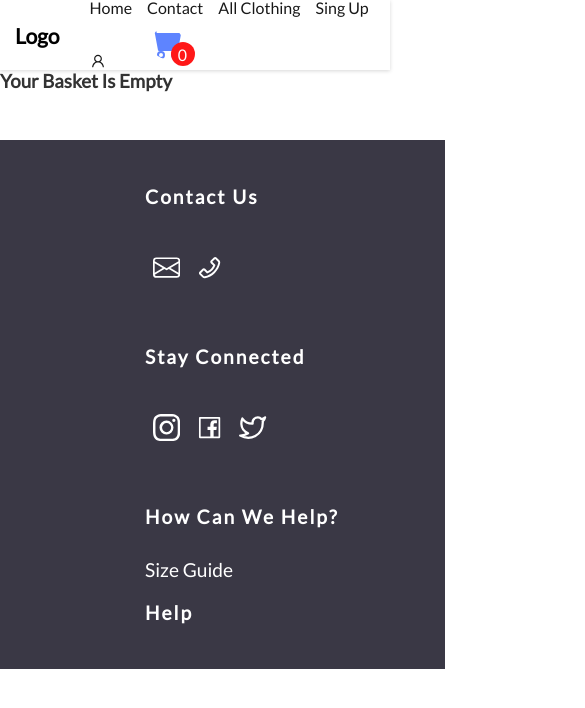
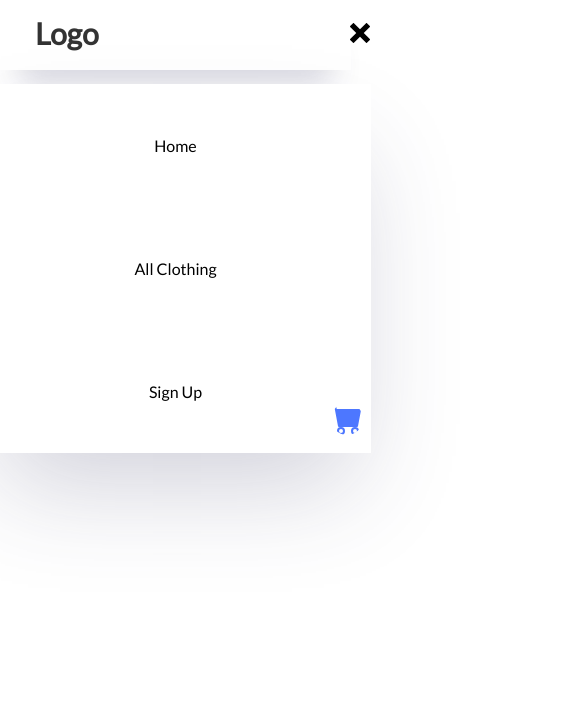
Before and after one commit to zulfiya-yumagulova/flapper-ecommerce, a React (Create React App) app in the folder e-commerce/: page /basket in a window 390 px wide. Shown: the top 708 px of the page, 585 px wide, since content can reach past the window. Built offline with nearby package versions, Linux system fonts and the light colour scheme.

Commit message:
app almost responsive, needs to fix few issues

```diff
--- a/e-commerce/src/Componets/Basket.js
+++ b/e-commerce/src/Componets/Basket.js
@@ -22,7 +22,7 @@ function Basket() {
   const emptyBasket = () => {
     return (
       <div className="emty-basket" data-testid="empty-basket">
-        <h3>Your Basket Is Empty</h3>
+        <h3 className="emty-basket"> Your Basket Is Empty</h3>
       </div>
     );
   };
@@ -38,7 +38,7 @@ function Basket() {
                 <img src={product.image} alt={product.title} />
               </div>
               <div className="details">
-                <div className="title">
+                <div className="basket-title">
                   <h3>{product.title}</h3>
                 </div>
               </div>
@@ -49,7 +49,7 @@ function Basket() {
                 <h4 className="total">
                   Total Price
                   <span className="total-price">
-                    {getPriceForItem(product.qty, product.price)}
+                    £{getPriceForItem(product.qty, product.price)}
                   </span>
                 </h4>
               </div>
--- a/e-commerce/src/Componets/Footer.js
+++ b/e-commerce/src/Componets/Footer.js
@@ -7,34 +7,34 @@ import { FiTwitter } from "react-icons/fi";
 import "./styles/Footer.css";
 
 function Footer() {
-  return (
-    <footer className="footer">
-      <div id="contact" className="icons-contact">
-        <h4 className="footer-header">Contact Us</h4>
-        <BsEnvelope className="icon" />
-        <AiOutlinePhone className="icon" />
-      </div>
-      <div className="follow-icons">
-        <h4 className="footer-header">Stay Connected</h4>
-        <BsInstagram className="icon" />
-        <AiOutlineFacebook className="icon" />
-        <FiTwitter className="icon" />
-      </div>
-      <div className="help">
-        <h4 className="footer-header">How Can We Help?</h4>
-        <a
-          href="https://www.laughinghens.com/clothing-size-conversion-chart"
-          target="_blank"
-          className="size-link"
-        >
-          Size Guide
-        </a>
-        <h4 className="footer-header" id="help">
-          Help
-        </h4>
-      </div>
-    </footer>
-  );
+  // return (
+  // <footer className="footer">
+  //   <div id="contact" className="icons-contact">
+  //     <h4 className="footer-header">Contact Us</h4>
+  //     <BsEnvelope className="icon" />
+  //     <AiOutlinePhone className="icon" />
+  //   </div>
+  //   <div className="follow-icons">
+  //     <h4 className="footer-header">Stay Connected</h4>
+  //     <BsInstagram className="icon" />
+  //     <AiOutlineFacebook className="icon" />
+  //     <FiTwitter className="icon" />
+  //   </div>
+  //   <div className="help">
+  //     <h4 className="footer-header">How Can We Help?</h4>
+  //     <a
+  //       href="https://www.laughinghens.com/clothing-size-conversion-chart"
+  //       target="_blank"
+  //       className="size-link"
+  //     >
+  //       Size Guide
+  //     </a>
+  //     <h4 className="footer-header" id="help">
+  //       Help
+  //     </h4>
+  //   </div>
+  // </footer>
+  // );
 }
 
 export default Footer;
--- a/e-commerce/src/Componets/Home.js
+++ b/e-commerce/src/Componets/Home.js
@@ -20,14 +20,14 @@ function Home() {
         }}
       >
         <div className="overlay">
-          <h1>e-Shop</h1>
+          <h1 className="heading">e-Shop</h1>
         </div>
       </div>
       <div className="circles">
         <div className="circle-1">
           <div className="circle-text">
             <h2 className="header">Our Brand</h2>
-            <p className="text">
+            <p className="circle-text">
               We aim empower you to look and feel confident. To increase your
               self-esteem and body positivity to help you realise your true
               potential.
--- a/e-commerce/src/Componets/Navbar.js
+++ b/e-commerce/src/Componets/Navbar.js
@@ -1,36 +1,46 @@
 import React, { useState } from "react";
-import { NavLink } from "react-router-dom";
+import { Link } from "react-router-dom";
 import { useSelector } from "react-redux";
 import { AiOutlineUser } from "react-icons/ai";
 import { BsFillCartFill } from "react-icons/bs";
+import { FaBars } from "react-icons/fa";
+import { ImCross } from "react-icons/im";
 import "./styles/Navbar.css";
 
 function Navbar() {
-  const [isOpen, setIsOpen] = useState(false);
+  const [mobile, setMobile] = useState(true);
 
   const state = useSelector((state) => state.basketReducer);
 
   return (
-    <div className="navbar">
-      <span className="logo">Logo</span>
-      <div className="navbar-items">
-        <NavLink to="/">Home</NavLink>
-        <a href="#contact">Contact</a>
-        <NavLink to="/products">All Clothing</NavLink>
-        <NavLink to="/signup">Sing Up</NavLink>
-        <NavLink to="/user">
-          <AiOutlineUser />
-        </NavLink>
-
-        <NavLink to="/basket">
-          <BsFillCartFill id="basket" />
-          <div className="num-items ">{state.length} </div>
-        </NavLink>
-      </div>
-      <div className="navbar-toggle" onClick={() => setIsOpen(isOpen)}>
-        <div className="bar"></div>
-      </div>
-    </div>
+    <>
+      <nav className="navbar">
+        <h3 className="logo">Logo</h3>
+        <ul
+          className={mobile ? "nav-links-mobile" : "nav-links"}
+          onClick={() => setMobile(false)}
+        >
+          <Link to="/" className="home">
+            <li>Home</li>
+          </Link>
+          <Link to="/products" className="about">
+            <li>All Clothing</li>
+          </Link>
+          <Link to="/signup" className="signup">
+            <li>Sign Up</li>
+          </Link>
+          <div className="basket">
+            <Link to="/basket">
+              <BsFillCartFill id="basket" />
+              <div className="num-items ">{state.length} </div>
+            </Link>
+          </div>
+        </ul>
+        <button className="mobile-menu-icon" onClick={() => setMobile(!mobile)}>
+          {mobile ? <ImCross /> : <FaBars />}
+        </button>
+      </nav>
+    </>
   );
 }
 
--- a/e-commerce/src/Componets/styles/Basket.css
+++ b/e-commerce/src/Componets/styles/Basket.css
@@ -36,8 +36,10 @@
   top: calc(50% - 30%);
 }
 
-.details .title {
-  font-size: 1rem;
+.details .basket-title {
+  font-size: 16px;
+  color: var(--color-font);
+  margin-top: 30px;
 }
 
 .details .price {
@@ -51,3 +53,8 @@
 .remove {
   margin-top: 1rem;
 }
+
+.emty-basket {
+  text-align: center;
+  margin-top: 5rem;
+}
--- a/e-commerce/src/Componets/styles/Item.css
+++ b/e-commerce/src/Componets/styles/Item.css
@@ -25,15 +25,16 @@
 }
 
 .column-left img {
-  margin-top: -19rem;
+  /* margin-top: 3rem; */
 }
 
 .column-right {
-  margin: 2rem;
+  margin: 20px;
 }
 
 #btn-add {
-  margin: 2rem 1rem;
+  margin-top: 2rem;
+  margin-right: 1rem;
 }
 
 /* insteat of p tag I used div tag to display description */
@@ -63,10 +64,13 @@ h1 {
   margin: 2rem;
 }
 
+.card-image {
+  margin-top: -10rem;
+}
 /* =======Media Queries (Tablets)========= */
-@media screen and (max-width: 600px) {
+@media screen and (max-width: 768px) {
   .column-left img {
-    margin-top: 5rem;
+    margin-top: -13rem;
   }
 
   .column-right {
@@ -81,8 +85,4 @@ h1 {
   .info {
     margin-left: 1rem;
   }
-
-  .buttons {
-    margin-left: 4rem;
-  }
 }
--- a/e-commerce/src/Componets/styles/ItemsComponent.css
+++ b/e-commerce/src/Componets/styles/ItemsComponent.css
@@ -68,7 +68,7 @@ img {
 }
 
 /* style doesn't apply */
-.btn-buy a .btn-link {
+.btn-buy .btn-link {
   text-decoration: none;
   color: var(--btn-light-color);
 }
--- a/e-commerce/src/Componets/styles/Navbar.css
+++ b/e-commerce/src/Componets/styles/Navbar.css
@@ -1,29 +1,53 @@
-/* Style navbar */
+/* Nav Bar Styling */
+
+a {
+  text-decoration: none;
+}
+li {
+  list-style-type: none;
+}
 .navbar {
-  background-color: #fff;
-  box-shadow: rgba(0, 0, 0, 0.16) 0px 1px 4px;
+  display: flex;
+  justify-content: space-around;
+  align-items: center;
   height: 70px;
+  box-shadow: rgba(50, 50, 93, 0.23) 0px 30px 30px -20px;
+}
+.logo {
+  font-size: 30px;
+}
+.nav-links {
   display: flex;
-  align-items: center;
-  justify-content: space-between;
+  justify-content: flex-end;
+  width: 75%;
+  margin: 30px;
 }
 
-.navbar .logo {
-  font-weight: 700;
-  font-size: 21px;
-  margin: 15px;
-  color: var(--secondary-dark-color);
+.nav-links li {
+  color: black;
+  font-size: 20px;
+  padding: 10px 20px;
+  margin: 10px;
+  cursor: pointer;
+  text-transform: capitalize;
 }
-
-.navbar .navbar-items a {
-  color: var(--secondary-dark-color);
-  font-size: 16px;
+.hero {
+  text-align: center;
+  margin-top: 15%;
+}
+.hero h1 {
+  text-align: center;
+  font-size: 80px;
+}
+.mobile-menu-icon {
+  display: none;
+}
+button {
+  border: none;
   text-decoration: none;
-  margin: 50px 0 15px 15px;
-  position: relative;
-  opacity: 0.9;
+  font-size: 20px;
+  background: none;
 }
-
 /* Creating a circle with number of items */
 .num-items {
   color: #fff;
@@ -32,7 +56,7 @@
   position: absolute;
   bottom: 0;
   right: 0;
-  transform: translate(-75%, -25%);
+  transform: translate(-425%, -2095%);
   border-radius: 50%;
   background-color: red;
   display: flex;
@@ -53,64 +77,56 @@
   margin: 10px 30px;
 }
 
-/* user icon */
-.user {
-  width: 1.5rem;
-  height: 1.5rem;
-  margin-right: 1rem;
-  color: #4d77ff;
+.basket {
+  margin-top: 10px;
 }
 
-.navbar .navbar-toggle {
-  display: none;
-}
-
-/* Add media query */
-
-@media (max-width: 700px) {
-  .navba > .navbar-items {
+/* =======Mobile====== */
+@media (max-width: 768px) {
+  .logo {
+    display: flex;
     position: absolute;
-    top: 60px;
-    display: flex;
-    flex-direction: column;
-    background-color: var(--primary-dark-color);
-    left: 0;
+    top: 15px;
+    left: 35px;
+  }
+  .nav-links {
+    display: none;
+  }
+  .nav-links-mobile {
+    position: absolute;
+    display: block;
+    list-style: none;
+    box-shadow: rgba(50, 50, 93, 0.23) 0px 50px 100px -20px;
+    top: 10%;
+    transition: all 0.5s ease-in-out;
     width: 100%;
-    height: 100%;
+    background-color: white;
   }
-  .navbar-toggle {
-    display: flex;
-    width: 50px;
-    height: 50px;
-    align-items: center;
-    justify-content: center;
-    cursor: pointer;
+  ul li {
+    padding: 52px;
+    width: 100%;
+    transition: all 0.5s ease-in-out;
+    text-align: center;
+    color: var(--secondary-dark-color);
+  }
+  .mobile-menu-icon {
+    position: absolute;
+    display: block;
+    right: 20px;
+  }
+  .hero h1 {
+    font-size: 50px;
+  }
+  .basket {
+    position: absolute;
+    display: block;
+    top: 70%;
+    transition: all 0.5s ease-in-out;
+    width: 100%;
+    margin: 50px 30px 20rem 20rem;
   }
 
-  .navbar-toggle > .bar {
-    position: relative;
-    width: 32px;
-    height: 2px;
-    background-color: var(--secondary-dark-color);
-  }
-
-  .navbar-toggle > .bar::before,
-  .navbar-toggle > .bar::after {
-    content: "";
-    position: absolute;
-    height: 2px;
-    border-radius: 2px;
-    transition: all 0.45s ease-in-out;
-  }
-
-  .navbar-toggle > .bar::before {
-    width: 25px;
-    transform: translateY(-8px);
-    right: 0;
-  }
-
-  .navbar-toggle > .bar::after {
-    width: 32px;
-    transform: translateY(8px);
+  .num-items {
+    transform: translate(25%, 25%);
   }
 }
--- a/e-commerce/src/index.css
+++ b/e-commerce/src/index.css
@@ -20,6 +20,7 @@ body {
   font-family: "Lato", sans-serif;
   color: var(--color-font);
   height: 100vh;
+  background-color: #fff;
 }
 
 .container {
@@ -80,3 +81,9 @@ body {
 a {
   text-decoration: none;
 }
+
+@media screen and (max-width: 790px) {
+  body {
+    width: 90%;
+  }
+}
```
Also changed, not shown: e-commerce/src/Componets/Item.js (+1 -6 lines), e-commerce/src/Componets/styles/Home.css (+23 -12 lines).
